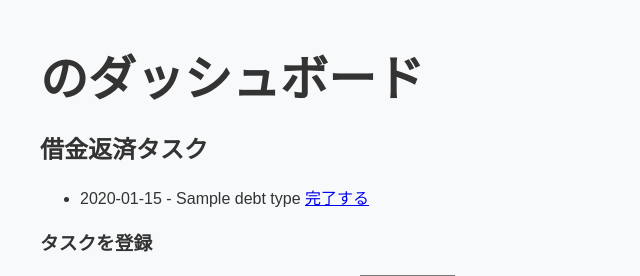
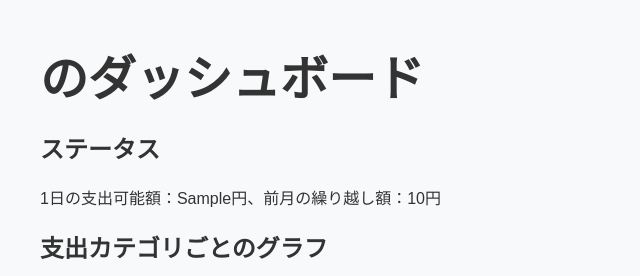
Before and after one commit to judy-choko/mone2, a Flask app: template templates/dashboard.html in a window 1280 px wide. Shown: the top 276 px of the page, without its empty margins (0-640 px from the left). Run offline with Flask 3, Linux system fonts and the light colour scheme; tables that the repository leaves empty hold one stand-in row (values such as "Sample post"); the template is opened without the code that fills it: values that come from a table or form of the project are taken from there, most other values are stand-ins (such as "Sample title", 1, 10 or a date in 2020); form fields are guessed from the names that the template uses; some libraries are stand-ins or nearby versions.

Commit message:
Update dashboard.html

```diff
--- a/templates/dashboard.html
+++ b/templates/dashboard.html
@@ -18,12 +18,21 @@
         {% endif %}
     {% endwith %}
     <h1>{{ current_user.username }}のダッシュボード</h1>
-
+    <div class="card">
+    <h2>ステータス</h2>
+    <p>1日の支出可能額：{{ daily_allowance }}円、前月の繰り越し額：{{ income_expense.remaining_balance }}円</p>
+    </div>
+    <div class="card">
+    <h2>支出カテゴリごとのグラフ</h2>
+    <img src="{{ url_for('expense_category_chart') }}" alt="支出カテゴリ円グラフ">
+</div>
+    <div class="card">
     <h2>借金返済タスク</h2>
     <ul>
         {% for task in tasks %}
             <li>
-                {{ task.due_date.strftime('%Y-%m-%d') }} - {{ task.debt_type.name }}
+                {{ task.debt_name }}
+                {{ task.monthly_payment }}
                 {% if task.is_completed %}
                     <strong>完了</strong>
                 {% else %}
@@ -31,55 +40,38 @@
                 {% endif %}
             </li>
         {% endfor %}
+        <h2>今月の返済額合計</h2>
+        <p>{{ month_total_payment }}</p>
     </ul>
-
-    <!-- タスク追加フォーム -->
-    <h3>タスクを登録</h3>
-    <form method="POST" action="{{ url_for('add_task') }}">
-        {{ form.hidden_tag() }}  <!-- CSRFトークン -->
-        <label for="debt_type">借金の種類:</label>
-        <select name="debt_type_id" required>
-            {% for debt in debt_types %}
-                <option value="{{ debt.id }}">{{ debt.name }}</option>
-            {% endfor %}
-        </select><br>
-
-        <label for="due_date">期日:</label>
-        <input type="date" name="due_date" required><br>
-
-        <button type="submit">タスクを追加</button>
-    </form>
-
+</div>
+    <div class="card">
     <h2>今月の収支</h2>
     <p>収入: {{ income_expense.income if income_expense else 0 }}円</p>
-    <p>支出: {{ income_expense.expense if income_expense else 0 }}円</p>
-
+    <p>支出: {{ total_expense }}円</p>
+    <div class="card">
     <h3>収入を登録</h3>
     <form method="POST" action="{{ url_for('add_income') }}">
-        {{ form.hidden_tag() }}  <!-- CSRFトークン -->
+        {{ income_form.hidden_tag() }}  <!-- CSRFトークン -->
         <label for="income">収入額:</label>
         <input type="number" name="income" required>
         <button type="submit">追加</button>
     </form>
-
+</div>
+    <div class="card">
     <h3>支出を登録</h3>
-    <form method="POST" action="{{ url_for('add_expense') }}">
-        {{ form.hidden_tag() }}  <!-- CSRFトークン -->
-        <label for="expense">支出額:</label>
-        <input type="number" name="expense" required>
-        <button type="submit">追加</button>
-    </form>
-
+    <p><a href="{{ url_for('add_expense') }}">支出を追加する</a></p>
+    <div class="card">
     <h2>借金の種類</h2>
     <ul>
         {% for debt in debt_types %}
-            <li>{{ debt.name }}: 借金総額 {{ debt.total_debt }}円, 月々の返済額 {{ debt.monthly_payment }}円</li>
+            <li>{{ debt.debt_name }}: 借金総額 {{ debt.total_debt }}円, 月々の返済額 {{ debt.monthly_payment }}円</li>
         {% endfor %}
     </ul>
-
+</div>
+    <div class="card">
     <h3>借金の種類を登録</h3>
     <form method="POST" action="{{ url_for('add_debt_type') }}">
-        {{ form.hidden_tag() }}  <!-- CSRFトークン -->
+        {{ debt_form.hidden_tag() }}  <!-- CSRFトークン -->
         <label for="debt_name">借金の名前:</label>
         <input type="text" name="debt_name" required>
         <label for="total_debt">借金総額:</label>
@@ -88,7 +80,32 @@
         <input type="number" name="monthly_payment" required>
         <button type="submit">追加</button>
     </form>
+</div>
+    <div class="card">
+    <h2>支出カテゴリ</h2>
+    <h3>カテゴリを追加</h3>
+    <form method="POST" action="{{ url_for('add_category') }}">
+        {{ category_form.hidden_tag() }}  <!-- CSRFトークン -->
+        <label for="category_name">カテゴリ名:</label>
+        <input type="text" name="category_name" required><br>
 
+        <label for="parent_category">大カテゴリ:</label>
+        <select name="parent_category" required>
+            <option value="固定費">固定費</option>
+            <option value="変動費">変動費</option>
+        </select><br>
+
+        <button type="submit">カテゴリを追加</button>
+    </form>
+</div>
+<div class="card">
+    <form method="POST" action="{{ url_for('set_reset_day') }}">
+        {{ reset_form.hidden_tag() }}
+        <label for="reset_day">リセット日:</label>
+        {{ reset_form.reset_day }}
+        <button type="submit">リセット日を設定</button>
+    </form>
+</div>
     <a href="{{ url_for('logout') }}">ログアウト</a>
 </body>
 </html>
```
